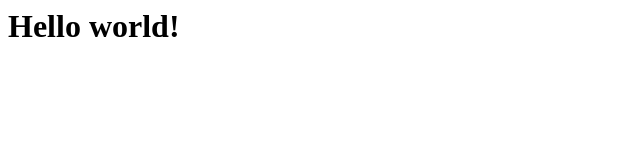
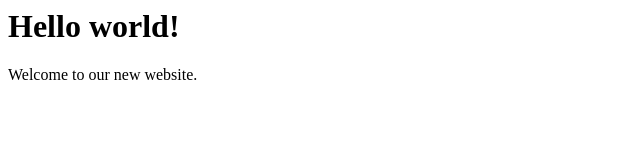
Before and after one commit to awsdevop183/git-kodekloud, a plain HTML site: page index.html in a window 1280 px wide. Shown: the whole page, without its empty margins (0-640 px from the left). Drawn offline with Linux system fonts and the light colour scheme.

Commit message:
add paragraph

```diff
--- a/index.html
+++ b/index.html
@@ -1 +1,2 @@
 <h1>Hello world!</h1>
+<p>Welcome to our new website.</p>
```
